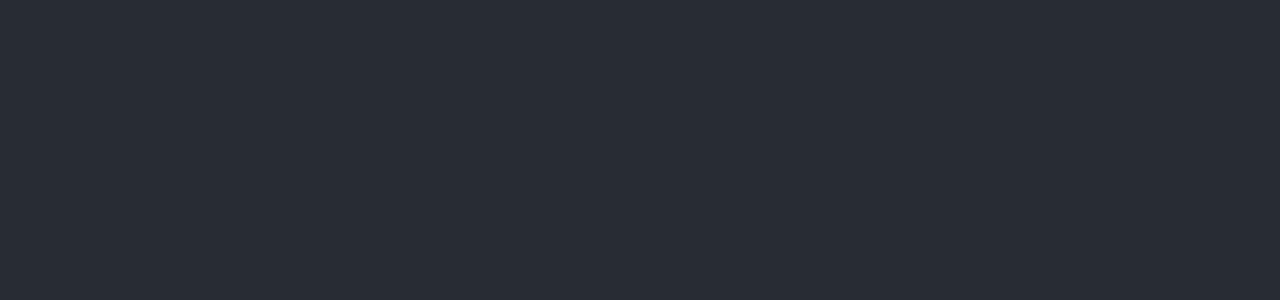
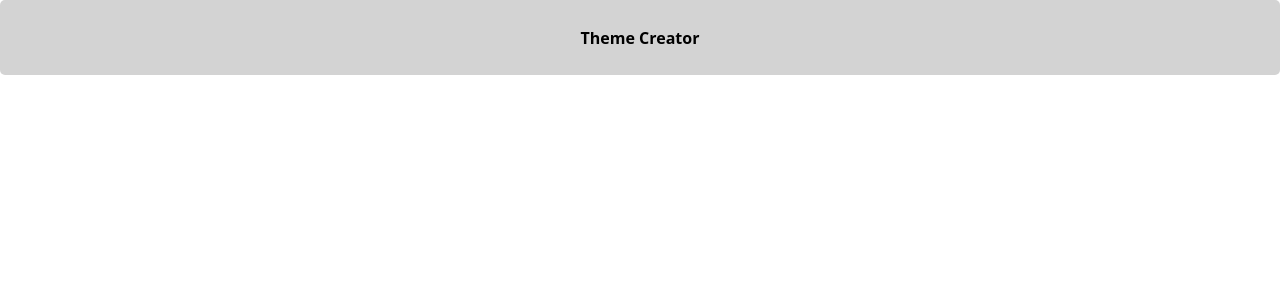
Before and after one commit to marcelherr/theme-creator, a React (Create React App) app: page / in a window 1280 px wide. Shown: the top 300 px of the page. Built offline with nearby package versions, Linux system fonts and the light colour scheme.

Commit message:
change folder and file structure

```diff
--- a/src/App.js
+++ b/src/App.js
@@ -1,11 +1,11 @@
 import "./App.css";
+import Header from "./components/Header";
 
 function App() {
   return (
     <div className="App">
-      <header className="App-header">
-        <p></p>
-      </header>
+      <Header />
+      <main></main>
     </div>
   );
 }
--- /dev/null
+++ b/src/components/Header/Header.css
@@ -0,0 +1,13 @@
+.header {
+  background-color: lightgrey;
+  padding: 16px 18px;
+  border-radius: 5px;
+}
+
+.header__title {
+  font-size: 16px;
+  text-align: center;
+  font-weight: bold;
+  font-family: system-ui, -apple-system, BlinkMacSystemFont, "Segoe UI", Roboto,
+    Oxygen, Ubuntu, Cantarell, "Open Sans", "Helvetica Neue", sans-serif;
+}
--- /dev/null
+++ b/src/components/Header/index.js
@@ -0,0 +1,9 @@
+import "./Header.css";
+
+export default function Header() {
+  return (
+    <header className="header">
+      <h1 className="header__title">Theme Creator</h1>
+    </header>
+  );
+}
```
Also changed, not shown: components/Themes/index.js (deleted), components/Themes/themes.css (deleted), src/components/Themes/Themes.css (added), src/components/Themes/index.js (added).
